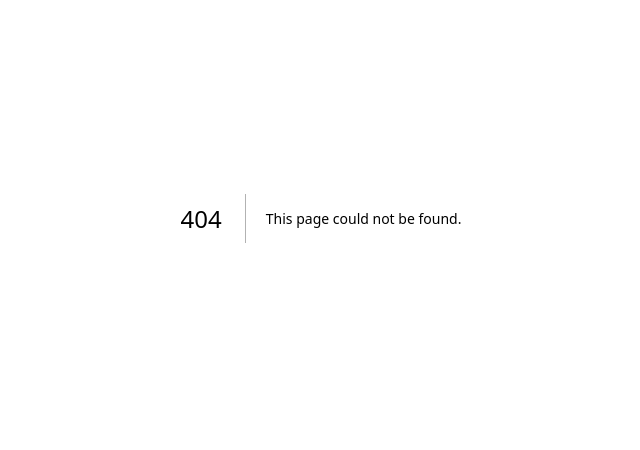
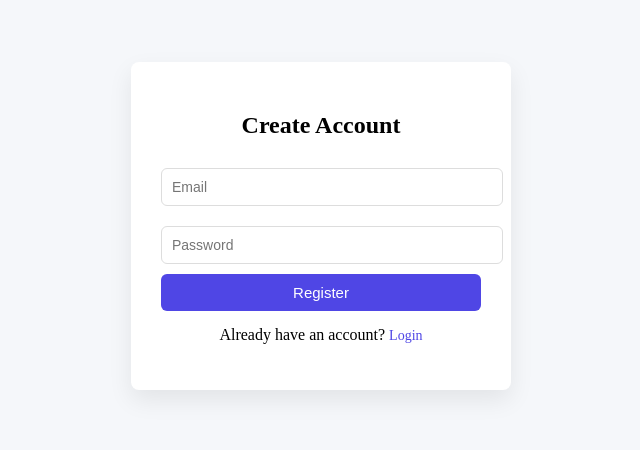
Before and after one commit to Aryanshete/text-highlighter, a Next.js app: page /register in a window 1280 px wide. Before the commit this address had no page. Shown: the part 182-632 px from the top of the page, without its empty margins (319-959 px from the left). Built offline with nearby package versions, Linux system fonts and the light colour scheme.

Commit message:
adding login and register

```diff
--- a/app/layout.js
+++ b/app/layout.js
@@ -1,11 +1,11 @@
-export const metadata = {
-  title: "AI Text Highlighter",
-};
+import { AuthProvider } from "../context/AuthContext";
 
 export default function RootLayout({ children }) {
   return (
-    <html lang="en">
-      <body>{children}</body>
+    <html>
+      <body>
+        <AuthProvider>{children}</AuthProvider>
+      </body>
     </html>
   );
 }
--- /dev/null
+++ b/app/register/page.js
@@ -0,0 +1,96 @@
+"use client";
+import { useState } from "react";
+import { useAuth } from "../../context/AuthContext";
+import { useRouter } from "next/navigation";
+
+export default function Register() {
+  const { register } = useAuth();
+  const router = useRouter();
+  const [email, setEmail] = useState("");
+  const [password, setPassword] = useState("");
+
+  const handleRegister = () => {
+  const success = register(email, password);
+
+  if (success) {
+    alert("Registered successfully!");
+    router.push("/login");
+  }
+};
+
+
+  return (
+  <div style={containerStyle}>
+    <div style={cardStyle}>
+      <h2>Create Account</h2>
+
+      <input
+        style={inputStyle}
+        placeholder="Email"
+        onChange={(e) => setEmail(e.target.value)}
+      />
+
+      <input
+        style={inputStyle}
+        type="password"
+        placeholder="Password"
+        onChange={(e) => setPassword(e.target.value)}
+      />
+
+      <button style={buttonStyle} onClick={handleRegister}>
+        Register
+      </button>
+
+      <p style={{ marginTop: "15px" }}>
+        Already have an account?{" "}
+        <a style={linkStyle} href="/login">
+          Login
+        </a>
+      </p>
+    </div>
+  </div>
+);
+
+}
+const containerStyle = {
+  minHeight: "100vh",
+  display: "flex",
+  justifyContent: "center",
+  alignItems: "center",
+  background: "#f5f7fa",
+};
+
+const cardStyle = {
+  background: "#ffffff",
+  padding: "30px",
+  borderRadius: "8px",
+  width: "320px",
+  boxShadow: "0 10px 25px rgba(0,0,0,0.08)",
+  textAlign: "center",
+};
+
+const inputStyle = {
+  width: "100%",
+  padding: "10px",
+  margin: "10px 0",
+  border: "1px solid #ddd",
+  borderRadius: "6px",
+  fontSize: "14px",
+};
+
+const buttonStyle = {
+  width: "100%",
+  padding: "10px",
+  background: "#4f46e5",
+  color: "#fff",
+  border: "none",
+  borderRadius: "6px",
+  cursor: "pointer",
+  fontSize: "15px",
+};
+
+const linkStyle = {
+  color: "#4f46e5",
+  textDecoration: "none",
+  fontSize: "14px",
+};
--- /dev/null
+++ b/context/AuthContext.js
@@ -0,0 +1,64 @@
+"use client";
+
+import { createContext, useContext, useEffect, useState } from "react";
+import { useRouter } from "next/navigation";
+
+const AuthContext = createContext();
+
+export function AuthProvider({ children }) {
+  const [user, setUser] = useState(null);
+  const router = useRouter();
+
+
+
+  useEffect(() => {
+    const savedUser = localStorage.getItem("authUser");
+    if (savedUser) setUser(savedUser);
+  }, []);
+
+    const register = (email, password) => {
+    const users = JSON.parse(localStorage.getItem("users")) || [];
+
+    const userExists = users.find(u => u.email === email);
+
+    if (userExists) {
+        alert("User already exists. Please login.");
+        return false;
+    }
+
+    users.push({ email, password, role: "user" });
+    localStorage.setItem("users", JSON.stringify(users));
+
+    return true;
+    };
+
+
+  const login = (email, password) => {
+    const users = JSON.parse(localStorage.getItem("users")) || [];
+    const found = users.find(
+      (u) => u.email === email && u.password === password
+    );
+
+    if (found) {
+      localStorage.setItem("authUser", email);
+      setUser(email);
+      router.push("/");
+      return true;
+    }
+    return false;
+  };
+
+  const logout = () => {
+    localStorage.removeItem("authUser");
+    setUser(null);
+    router.push("/login");
+  };
+
+  return (
+    <AuthContext.Provider value={{ user, login, register, logout }}>
+      {children}
+    </AuthContext.Provider>
+  );
+}
+
+export const useAuth = () => useContext(AuthContext);
```
Also changed, not shown: app/login/page.js (added, +89 -0 lines), app/page.js (+29 -2 lines), app/result/page.js (+15 -10 lines), components/protectedRoute.js (added, +17 -0 lines), app/api/gemini/route.js (line endings or trailing spaces).
